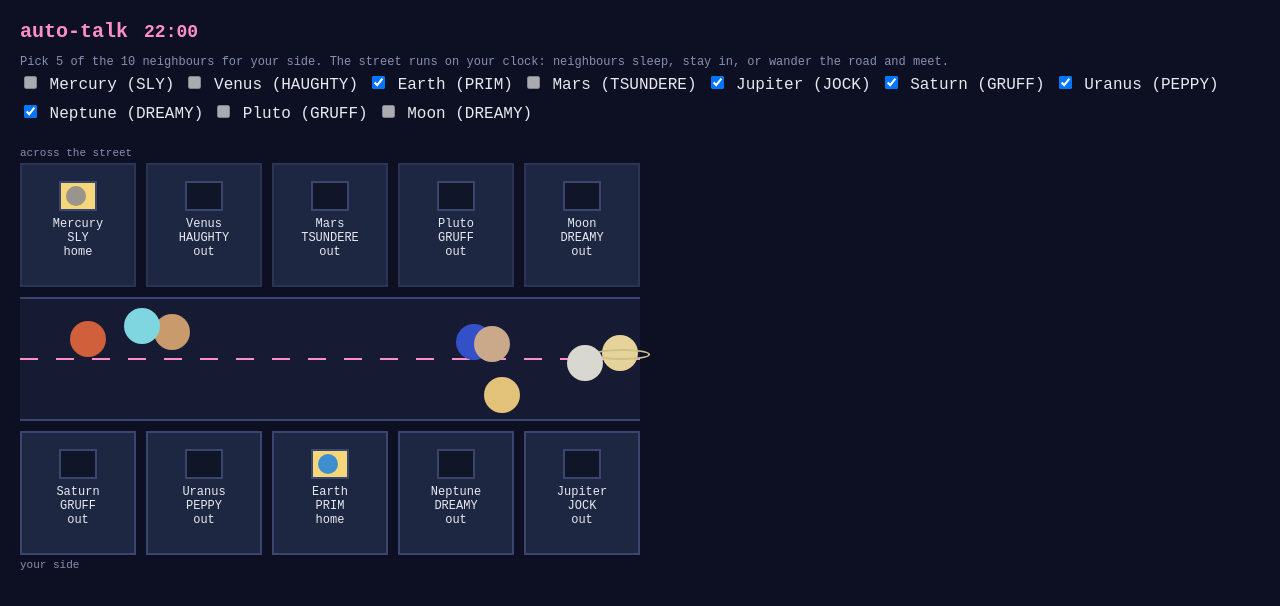
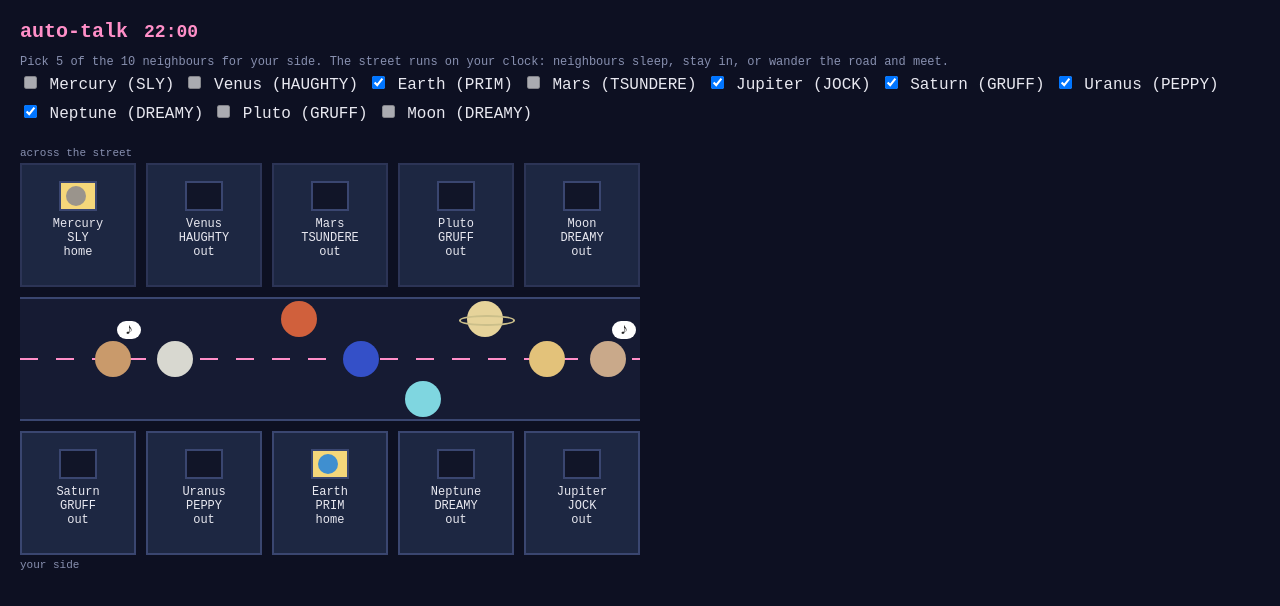
Before and after one commit to okayline/auto-talk, a website: page index.html in a window 1280 px wide. Drawn offline with Linux system fonts and the light colour scheme.

Commit message:
v0.7: one neighbour per spot on the road
Changed wandering to a 10x3 grid of spots, shuffled every 5 s, with the meeting pair's two spots reserved. Removed free positions anywhere on the road.

Co-Authored-By: Claude Opus 5.5 <noreply@anthropic.com>
Claude-Session: https://claude.ai/code/session_019egissoem3TVfe3TG99iZE

```diff
--- a/index.html
+++ b/index.html
@@ -117,10 +117,22 @@ function draw() {
   fill('across', others(), true);
   fill('mine', mine, false);
 
-  // Out on the road: wander to a new spot every 5 seconds; a pair who are meeting stand together.
-  const W = road.clientWidth, H = road.clientHeight;
-  let meetX, meetY;
-  if (meeting) { const r = seeded(`${date}|${h}|${m}|spot`); meetX = 40 + r() * (W - 120); meetY = 30 + r() * (H - 60); }
+  // Out on the road: the road is a grid of spots, one neighbour per spot, so nobody piles up. Every 5 seconds each
+  // wanderer walks to a different free spot; a meeting pair hold two spots side by side for their minute.
+  const W = road.clientWidth, H = road.clientHeight, COLS = 10, ROWS = 3;
+  const spotXY = (c, r) => [(c + 0.5) * W / COLS, (r + 0.5) * H / ROWS];
+  const taken = new Set();
+  let meetCell;
+  if (meeting) {
+    const r = seeded(`${date}|${h}|${m}|spot`);
+    meetCell = [Math.floor(r() * (COLS - 1)), Math.floor(r() * ROWS)];
+    taken.add(meetCell.join()); taken.add([meetCell[0] + 1, meetCell[1]].join());
+  }
+  const free = [];
+  for (let c = 0; c < COLS; c++) for (let r = 0; r < ROWS; r++) if (!taken.has(c + ',' + r)) free.push([c, r]);
+  const shuffle = seeded(`${date}|${h}|${m}|${slot}|walk`);
+  for (let i = free.length - 1; i > 0; i--) { const j = Math.floor(shuffle() * (i + 1)); [free[i], free[j]] = [free[j], free[i]]; }
+  let next = 0;
   for (const id of ids) {
     const w = walker(id);
     if (street.where[id] !== 'out') { w.style.display = 'none'; continue; }
@@ -128,12 +140,12 @@ function draw() {
     const bubble = w.querySelector('.bubble');
     let x, y, text = '';
     if (meeting && (id === meeting.a || id === meeting.b)) {
-      x = meetX + (id === meeting.a ? 0 : 44); y = meetY;
+      [x, y] = spotXY(meetCell[0] + (id === meeting.a ? 0 : 1), meetCell[1]);
       if (sec >= 40) text = meeting.emote;
       else if ((slot % 2 === 0) === (id === meeting.a)) text = TALK[(slot + m) % TALK.length];
     } else {
       const r = seeded(`${date}|${h}|${m}|${slot}|${id}`);
-      x = 20 + r() * (W - 40); y = 20 + r() * (H - 40);
+      [x, y] = spotXY(...free[next++]);
       if (r() < 0.12) text = IDLE[Math.floor(r() * IDLE.length)];
     }
     w.style.left = x + 'px'; w.style.top = y + 'px';
```
Also changed, not shown: CHANGELOG.md.
